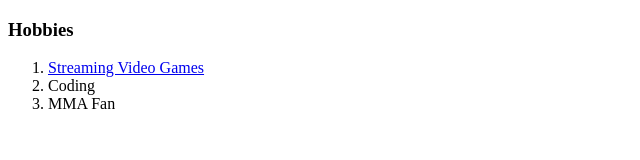
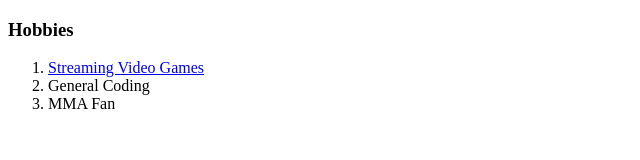
Before and after one commit to Rauqx/cv, a plain HTML site: page hobbies.html in a window 1280 px wide. Shown: the full height of the page, 0-640 px from the left. Drawn offline with Linux system fonts and the light colour scheme.

Commit message:
just saved.

```diff
--- a/hobbies.html
+++ b/hobbies.html
@@ -7,8 +7,8 @@
   <body>
     <h3> Hobbies</h3>
     <ol>
-    <li><a href="https://www.twitch.tv/rauqx">Streaming Video Games</a></li>
-    <li>Coding </li>
+    <li><a href="https://www.twitch.tv/rauqx"> Streaming Video Games</a></li>
+    <li> General Coding </li>
     <li>MMA Fan</li>
 
   </body>
```
